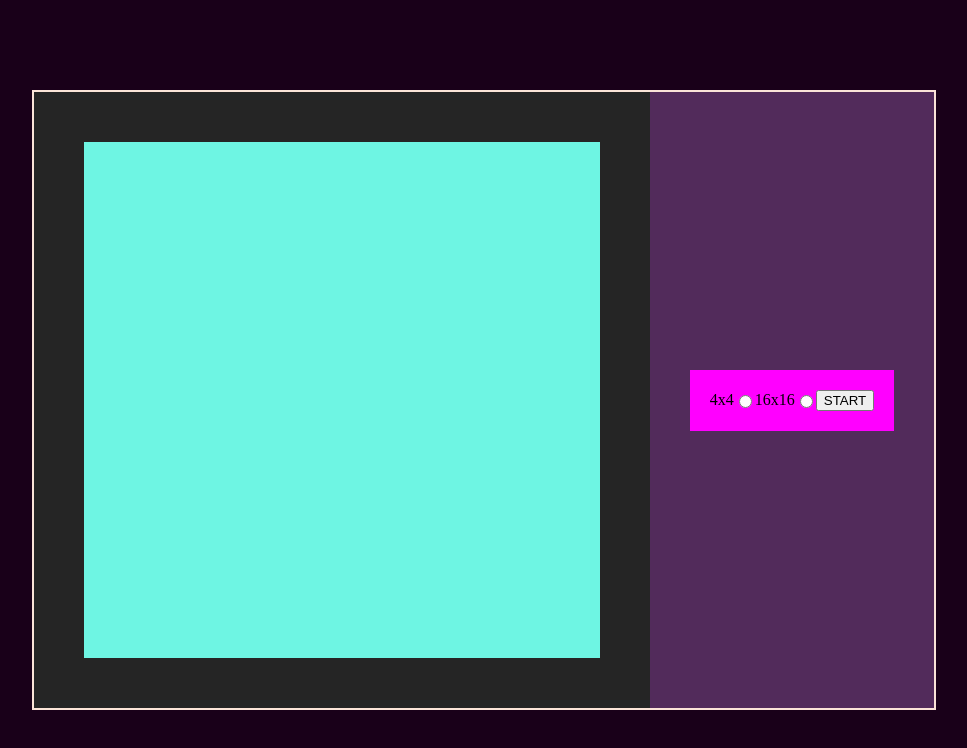
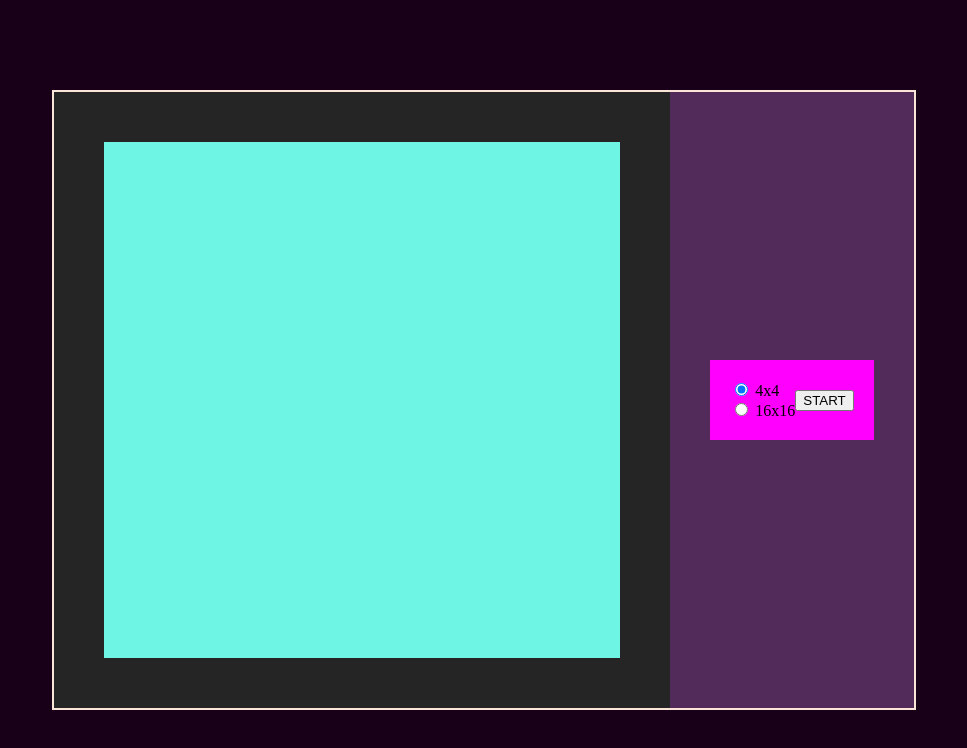
Before and after one commit to dakotamum/maize, a plain HTML site: page index.html in a window 1280 px wide. Shown: the whole page, without its empty margins (156-1123 px from the left). Drawn offline with Linux system fonts and the light colour scheme.

Commit message:
get dimensions from radio buttons

```diff
--- a/gameLogic.js
+++ b/gameLogic.js
@@ -1,10 +1,6 @@
 /*
 TODO:
-  - separate wall drawing logic into graphics
-  - fix bug where player starts drifing into walls as they get further in the maze
-  - make movement continuous when direction key is pressed
   - scoring, options, all that
-  - artistic liberties, i.e character design, maze textures
 */
 
 MazeGame.main = (function (graphics) {
@@ -12,8 +8,11 @@ MazeGame.main = (function (graphics) {
   ("use strict");
 
   let lastFrameTime = performance.now();
-
-  let maze = new Maze(512, 8, 8);
+  let dim = Array.from(document.getElementsByName("maze-dimensions")).find(
+    (radio) => radio.checked
+  ).value;
+  console.log(dim);
+  let maze = new Maze(512, dim, dim);
   maze.initialize();
   let cellSize = Math.floor(maze.size / maze.rows);
   let player = new Player(
--- a/graphics.js
+++ b/graphics.js
@@ -1,6 +1,5 @@
 MazeGame.graphics = (function () {
   //////////////////////////////////////////////////////// MAZE FUNCTIONS ///////////////////////////////////////////////////////
-  // const playerCanvas = document.getElementById("player-canvas");
   // Wall drawing functions for each cell. Will be called if relevent wall is set to true in cell constructor
 
   let playerImage = new Image();
--- a/index.html
+++ b/index.html
@@ -17,10 +17,18 @@
       </div>
       <div class="right-pane">
         <div class="controls">
-          <label for="4x4">4x4</label>
-          <input type="radio" id="4x4" name="maze-dimensions" value="4x4" />
-          <label for="16x16">16x16</label>
-          <input type="radio" id="16x16" name="maze-dimensions" value="16x16" />
+          <form>
+            <input
+              type="radio"
+              id="4x4"
+              name="maze-dimensions"
+              value="4"
+              checked
+            />
+            4x4<br />
+            <input type="radio" id="16x16" name="maze-dimensions" value="16" />
+            16x16<br />
+          </form>
           <button onclick="MazeGame.main.initialize()">START</button>
         </div>
       </div>
```
